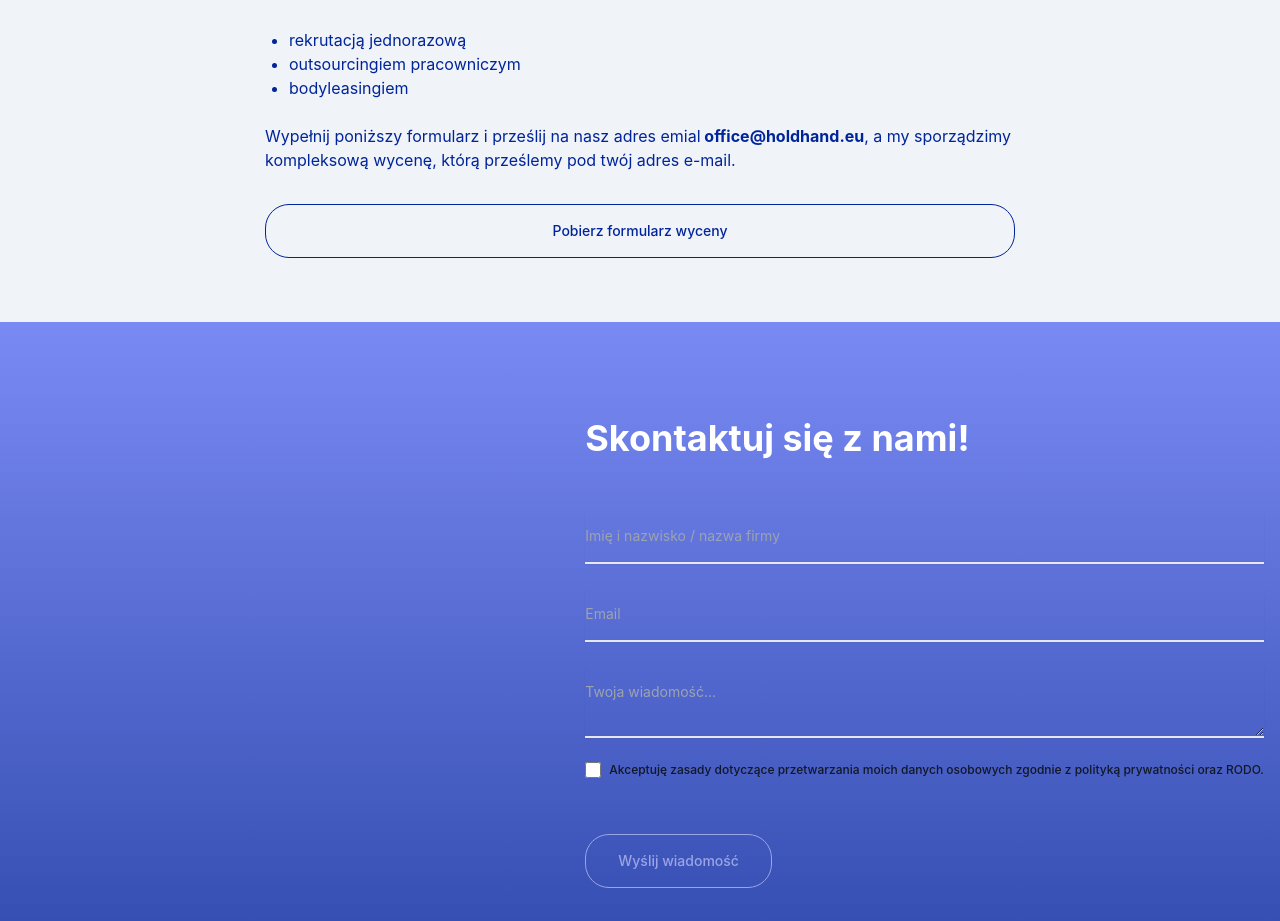
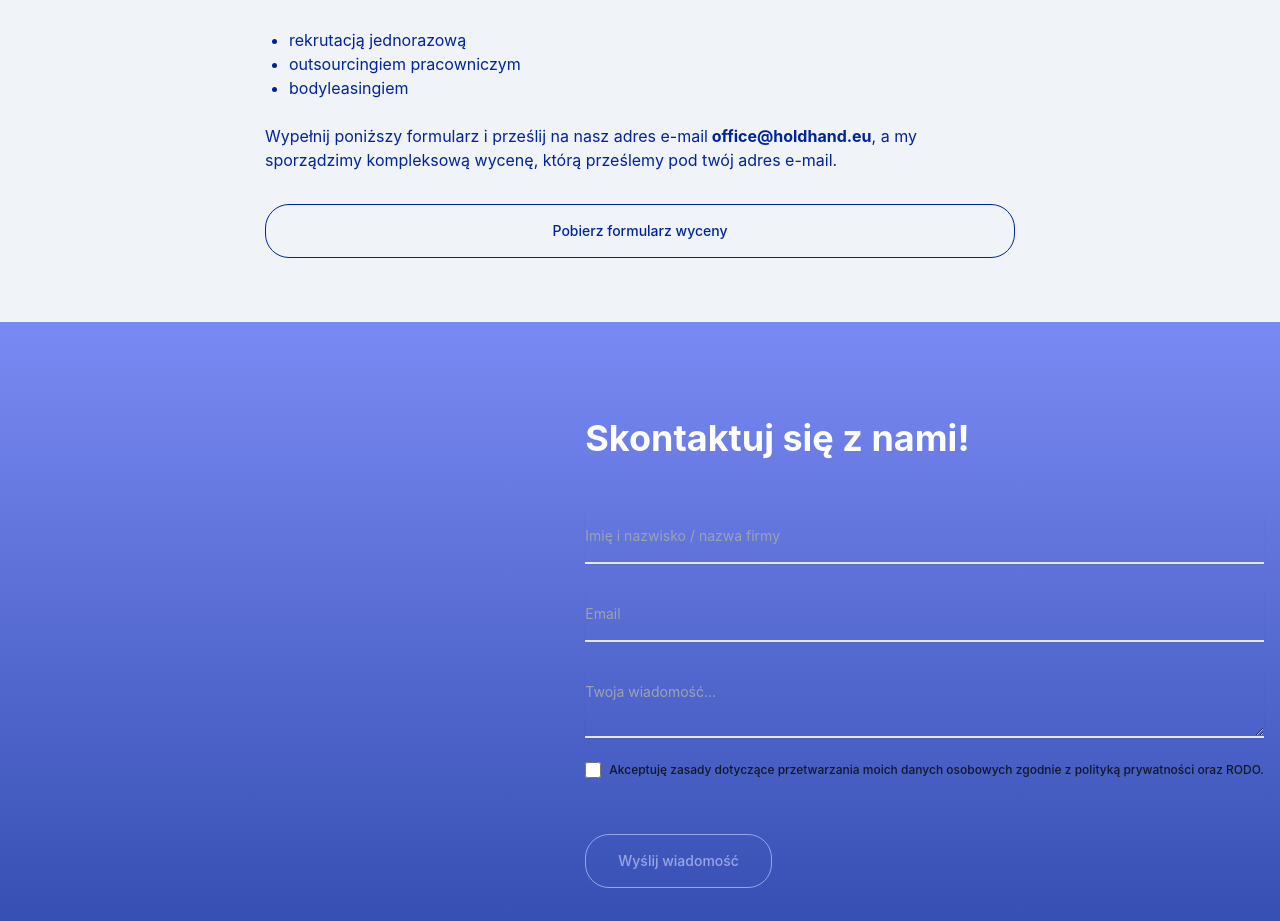
Before and after one commit to KacperBlotny/holdhand-website, a React (Vite) app: page /for-employers in a window 1280 px wide. Shown: the part 3220-4141 px from the top of the page. Built offline with nearby package versions, Linux system fonts and the light colour scheme.

Commit message:
download2

```diff
--- a/src/pages/Employers.jsx
+++ b/src/pages/Employers.jsx
@@ -162,7 +162,7 @@ function Employers() {
         </ul>
         <br />
         <p>
-          Wypełnij poniższy formularz i prześlij na nasz adres emial
+          Wypełnij poniższy formularz i prześlij na nasz adres e-mail
           <span className='font-bold'> office@holdhand.eu</span>, a my
           sporządzimy kompleksową wycenę, którą prześlemy pod twój adres e-mail.
         </p>
```
